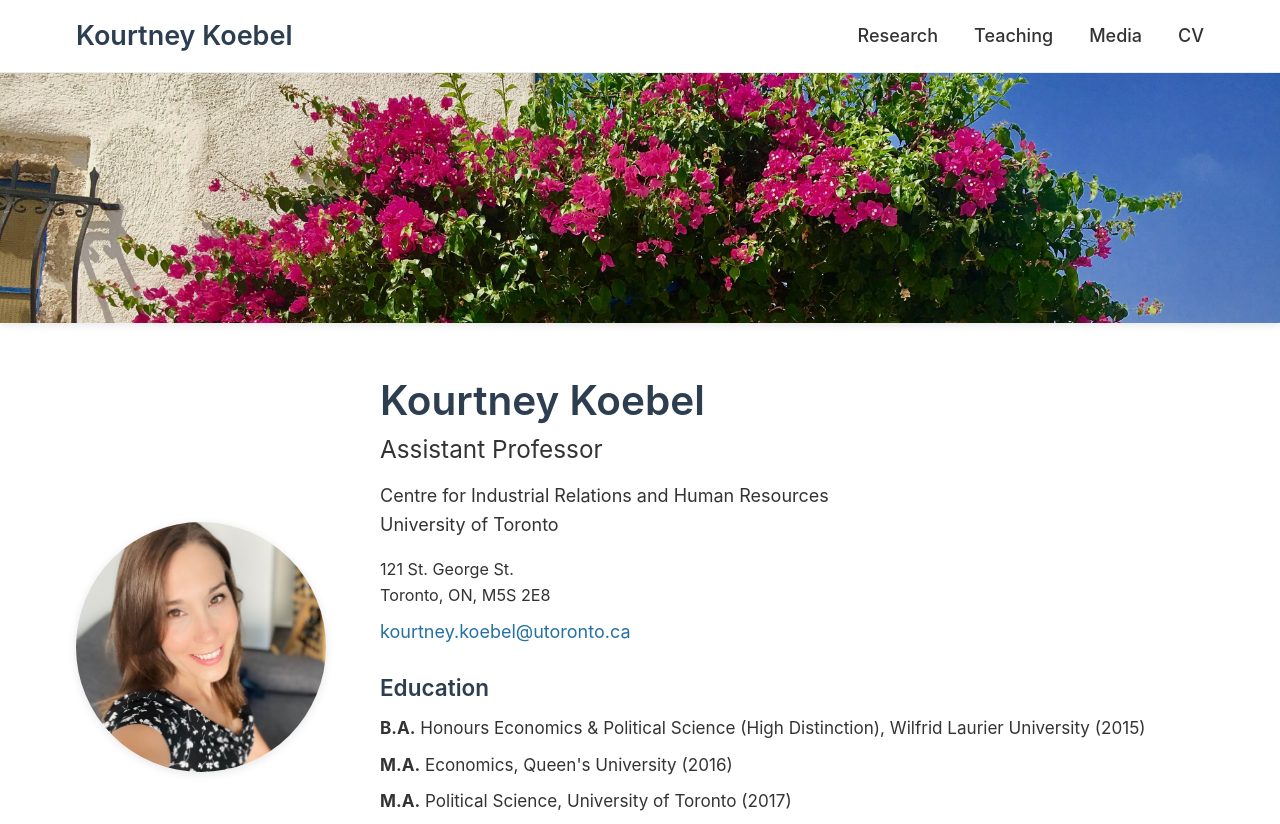
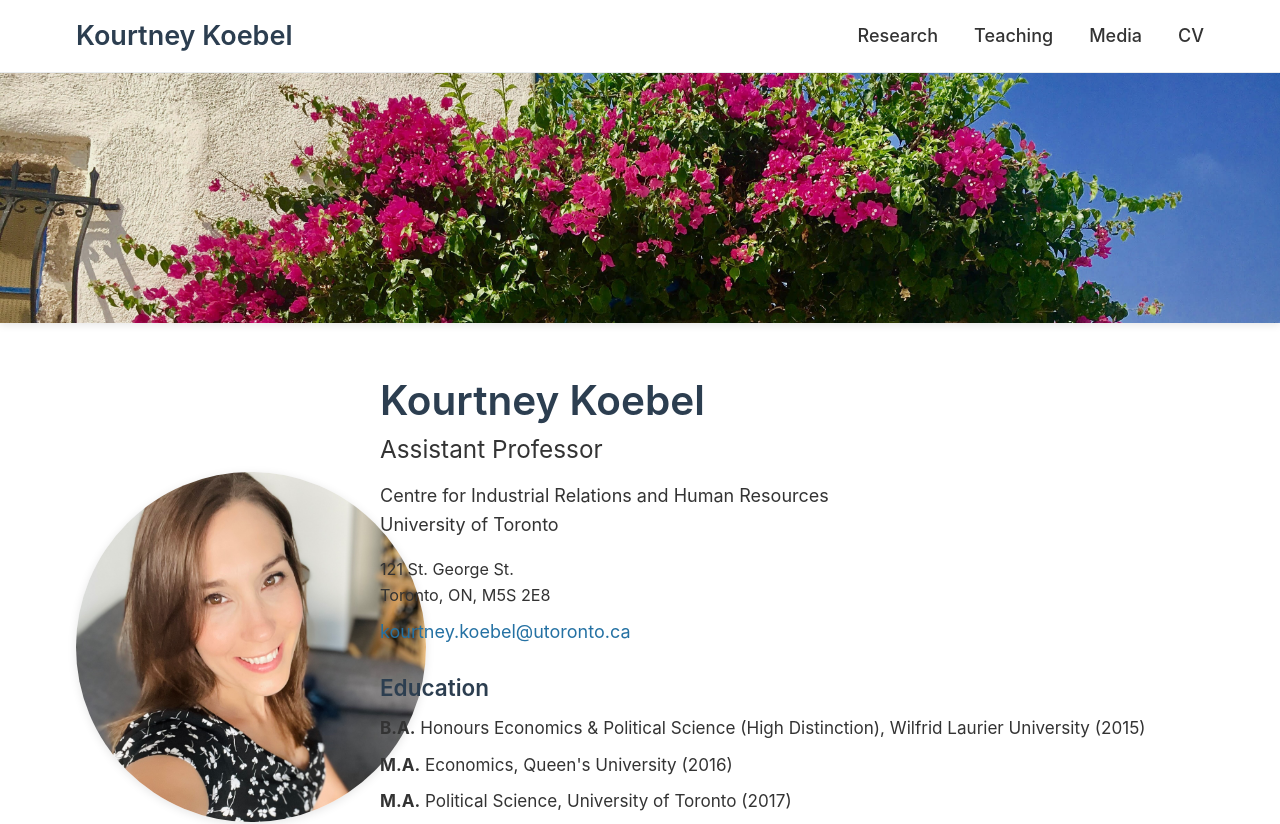
Before and after one commit to koebl/kourtney, a React (Vite) app: page / in a window 1280 px wide. Shown: the top 824 px of the page. Built offline with nearby package versions, Linux system fonts and the light colour scheme.

Commit message:
Update main.scss

```diff
--- a/src/styles/main.scss
+++ b/src/styles/main.scss
@@ -257,8 +257,8 @@ a:hover {
 }
 
 .profile-image {
-  width: 200px;
-  height: 200px;
+  width: 300px;
+  height: 300px;
   margin: 0 auto 0 0;
   align-self: center;
 
@@ -337,8 +337,8 @@ a:hover {
 
   .profile-image {
     margin: 0;
-    width: 250px;
-    height: 250px;
+    width: 350px;
+    height: 350px;
     justify-self: start; /* Keeps it left within its grid column */
   }
 }
```
